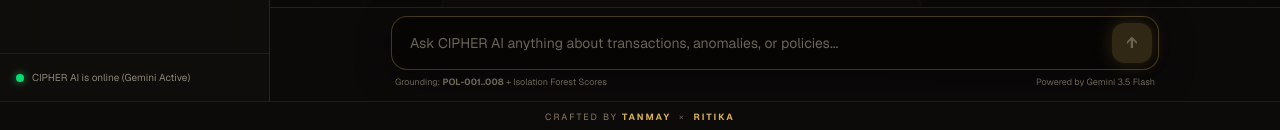
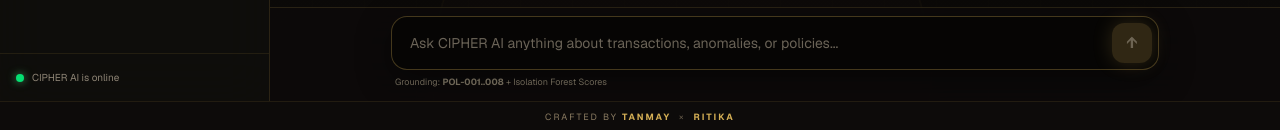
Before and after one commit to tanmay119-pera/CIPHER-, a Next.js app: page /cipherAI in a window 1280 px wide. Shown: the part 667-797 px from the top of the page. Built offline with nearby package versions, Linux system fonts and the light colour scheme.

Commit message:
fix(ui): remove Powered by Gemini attribution and badge from chat interface

```diff
--- a/app/cipherAI/page.tsx
+++ b/app/cipherAI/page.tsx
@@ -389,7 +389,7 @@ export default function CipherAI() {
           <div className="p-4 border-t border-[#d4af55]/10">
             <div className="flex items-center gap-2 text-[10px] text-[#8e8576]">
               <span className="w-2 h-2 rounded-full bg-green-400 shadow-[0_0_8px_rgba(74,222,128,0.7)]" />
-              <span>CIPHER AI is online (Gemini Active)</span>
+              <span>CIPHER AI is online</span>
             </div>
           </div>
         </aside>
@@ -577,12 +577,11 @@ export default function CipherAI() {
                 </button>
               </form>
 
-              <div className="flex items-center justify-between text-[9px] text-[#6d6556] mt-1.5 px-1">
+              <div className="flex items-center text-[9px] text-[#6d6556] mt-1.5 px-1">
                 <span>
                   Grounding: <strong>POL-001..008</strong> + Isolation Forest
                   Scores
                 </span>
-                <span>Powered by Gemini 3.5 Flash</span>
               </div>
             </div>
           </div>
```
